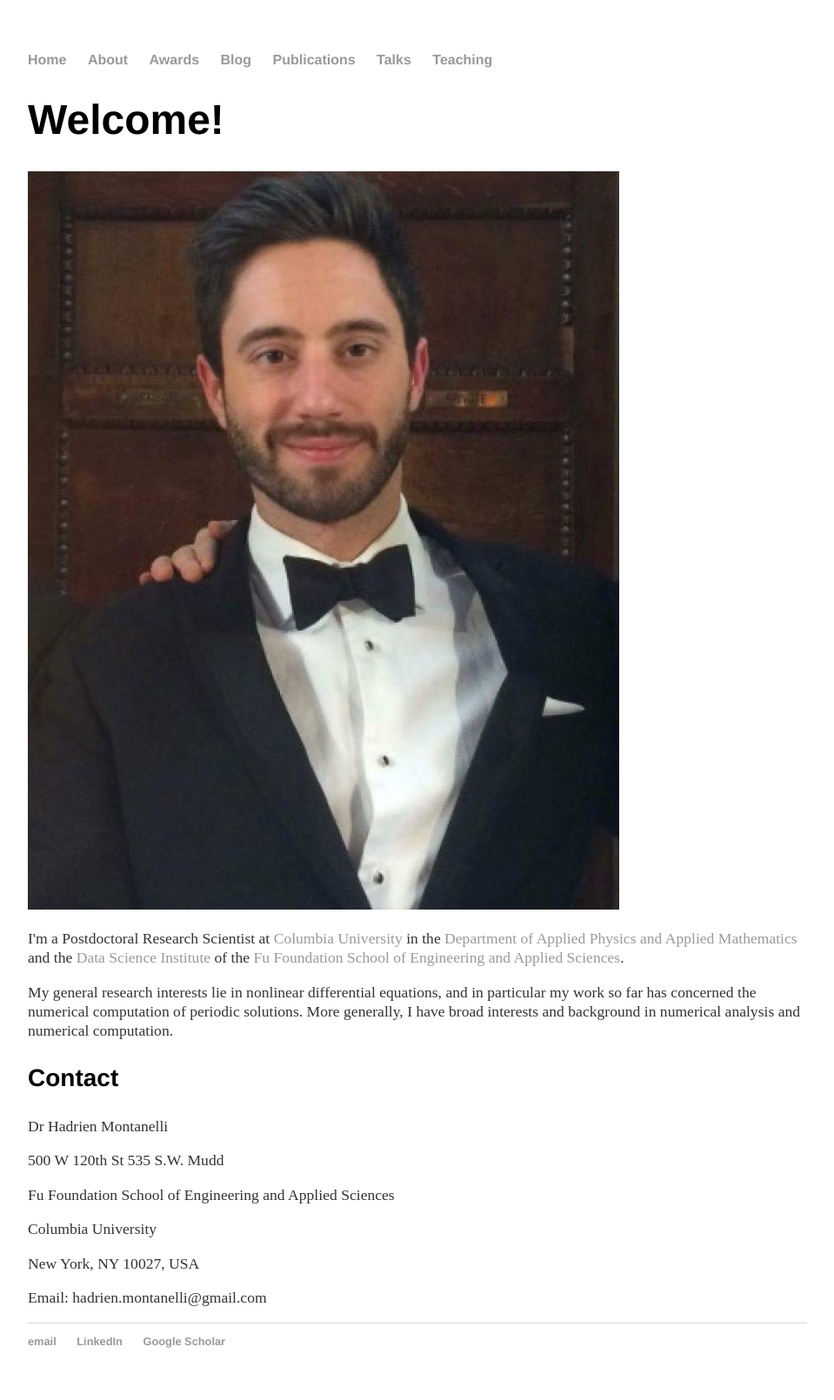
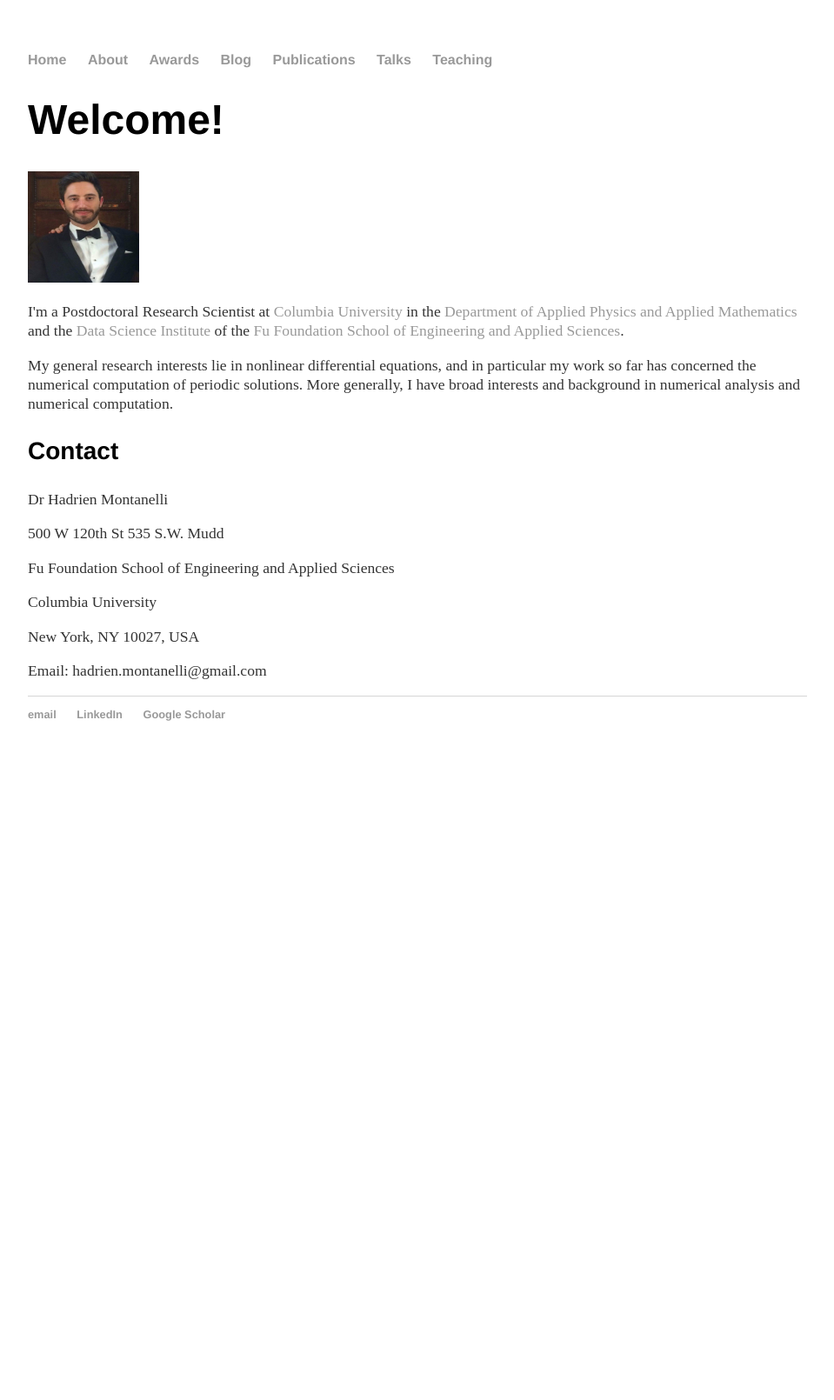
Before and after one commit to Hadrien-Montanelli/Hadrien-Montanelli.github.io, a Jekyll site: the page built from index.html, in a window 1280 px wide. Shown: the whole page at 87% size, without its empty margins (160-1119 px from the left). Built offline with Jekyll 4.4.1, drawn with Linux system fonts in a browser that asks for light colours; after the commit the page ends 900 px from its top, so only the background shows below that.

Commit message:
Update index.html

```diff
--- a/index.html
+++ b/index.html
@@ -4,7 +4,7 @@ title: Hadrien Montanelli
 ---
 <div class="blurb">
 	<h1>Welcome!</h1>
-	<img src="Hadrien_Montanelli.jpg">
+	<img src="Hadrien_Montanelli.jpg" style="width:128px;height:128px;">
 	<p>I'm a Postdoctoral Research Scientist at <a href="http://www.columbia.edu">Columbia University</a>
 	in the <a href="http://apam.columbia.edu">Department of Applied Physics and Applied Mathematics</a>
 	and the <a href="http://datascience.columbia.edu">Data Science Institute</a> of the
```
